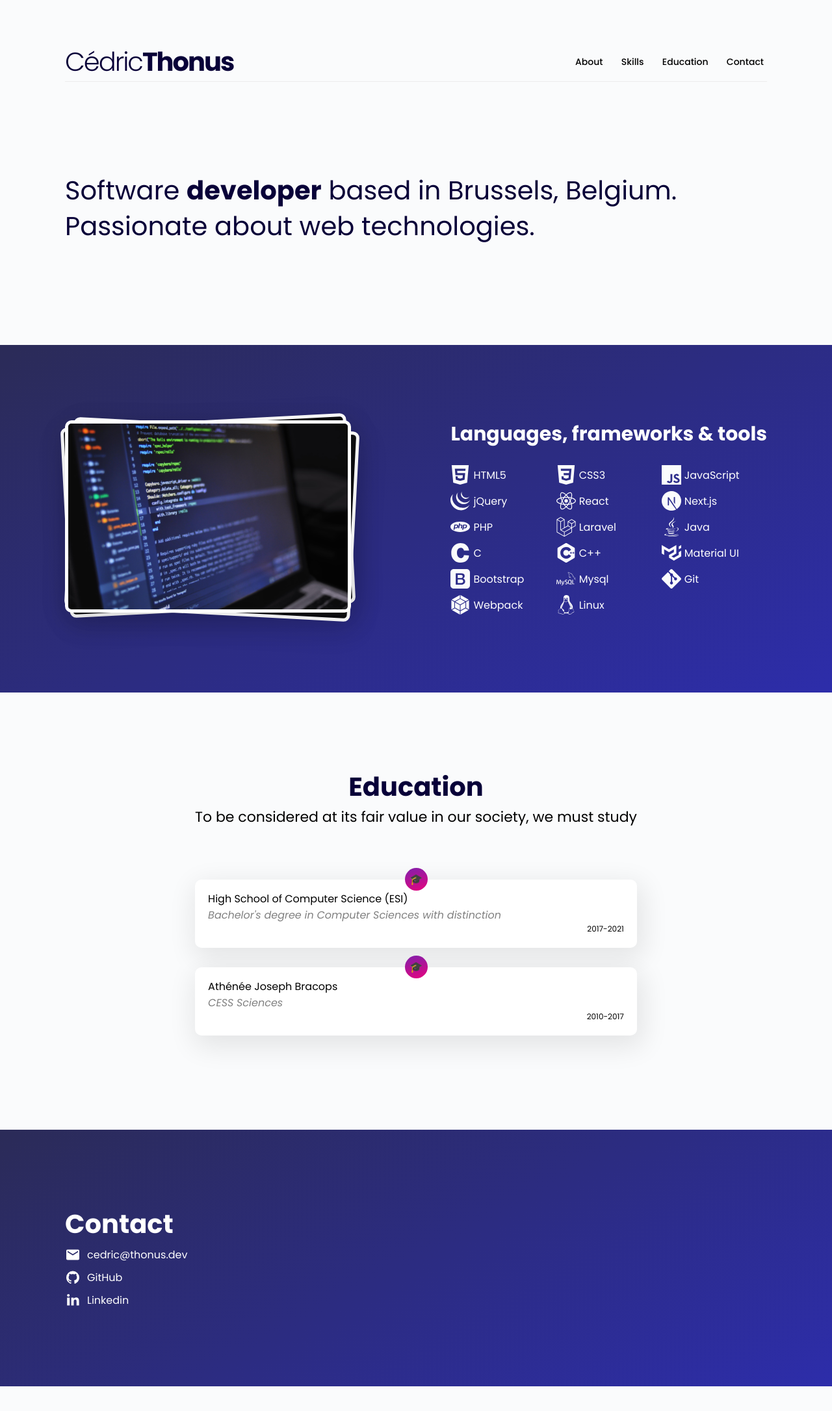
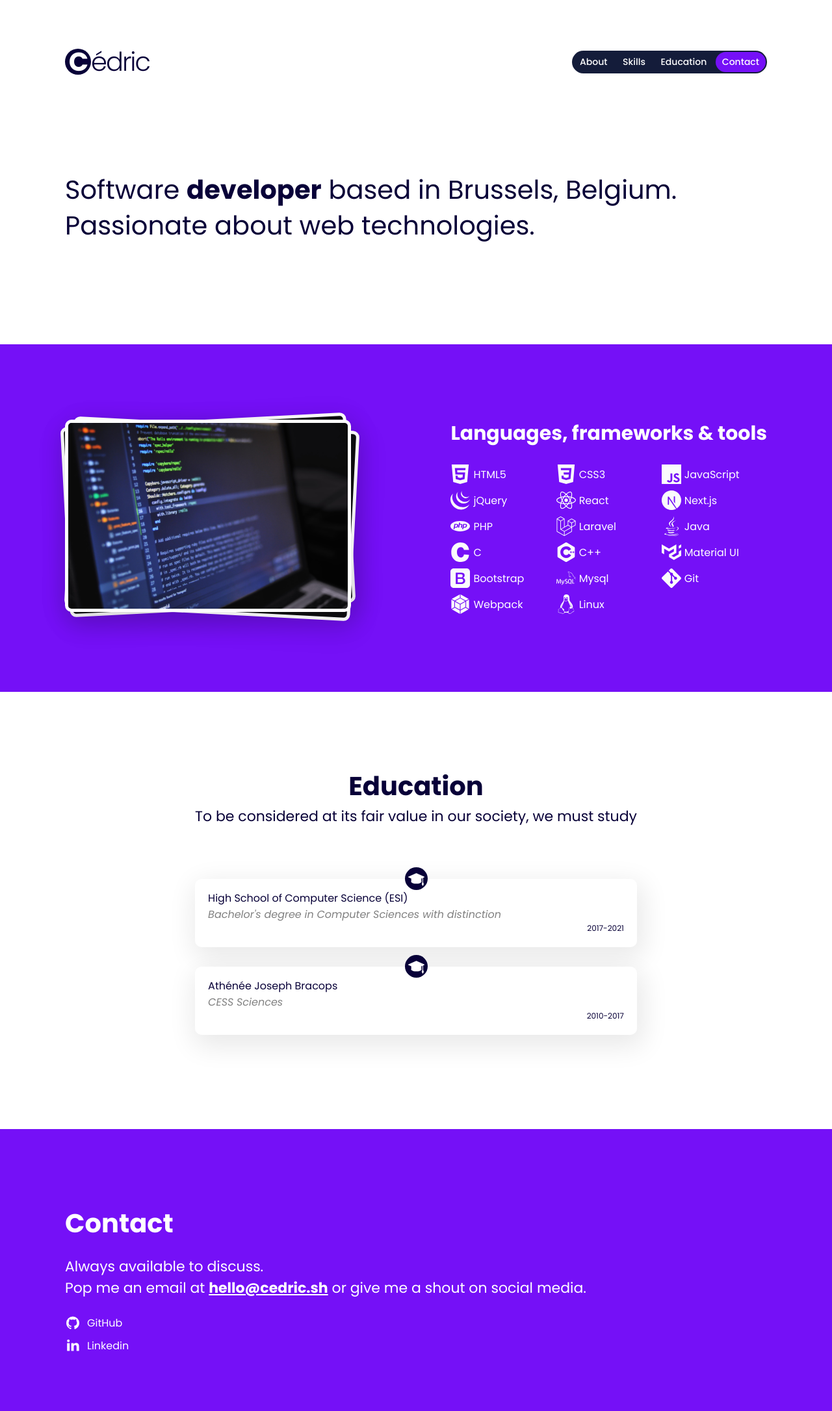
Before and after one commit to cedreams/portfolio, a Next.js app: page / in a window 1280 px wide. Shown: the top 2172 px of the page at 65% size. Before the commit the page ends 2134 px from the top, so only its background shows below. Built offline with nearby package versions, Linux system fonts and the light colour scheme.

Commit message:
refactor: upgrade design of some components

```diff
--- a/src/components/Contact.tsx
+++ b/src/components/Contact.tsx
@@ -1,13 +1,20 @@
+import { whileStatement } from "@babel/types";
+
 export default function Contact() {
     return (
         <div id="contact" className="contact-content">
             <div className="contact-title title">Contact</div>
 
-            <div className="contact-item">
-                <a href="mailto:cedric@thonus.dev">
-                    <img src="assets/images/icons/email.svg"/>
-                    cedric@thonus.dev
-                </a>
+            <div className="contact-desc">
+                Always available to discuss.<br />
+
+                Pop me an email at&nbsp;
+                <span className="mail">
+                    <a style={{color: "white", textDecoration: "underline"}}href="mailto:hello@cedric.sh">
+                        hello@cedric.sh
+                    </a>
+                </span>
+                &nbsp;or give me a shout on social media.
             </div>
             <div className="contact-item">
                 <a href="https://github.com/cedream">
--- a/src/components/Education/EducationItem/index.tsx
+++ b/src/components/Education/EducationItem/index.tsx
@@ -4,7 +4,9 @@ export default function({place, name, date}: EducationItemProps) {
     return (
         <>
             <div className="education-item">
-                <div className="education-hole-gradhat">🎓</div>
+                <div className="education-hole-gradhat">
+                    <img src="assets/images/grad_hat.svg" />
+                </div>
                 <div className="education-item-place">
                     {place}
                 </div>
--- a/src/components/Menu/index.tsx
+++ b/src/components/Menu/index.tsx
@@ -6,10 +6,10 @@ export default function Menu() {
         <div className="menu-content">
             <Logo />
             <div className="menu-links">
-                <Link smooth to="about" className="menu-link">About</Link>
+                <Link smooth to="about" className="menu-link selected">About</Link>
                 <Link smooth to="skills" className="menu-link">Skills</Link>
                 <Link smooth to="education" className="menu-link">Education</Link>
-                <Link smooth to="contact" className="menu-link">Contact</Link>
+                <Link smooth to="contact" className="menu-link contact">Contact</Link>
             </div>
         </div>
     );
--- a/src/components/Menu/logo.tsx
+++ b/src/components/Menu/logo.tsx
@@ -1,8 +1,10 @@
 export default function Logo() {
     return (
         <div className="logo">
-            <div className="gradient-name">Cédric</div>
-            <div>Thonus</div>
+            <div className="gradient-name">
+                <div className="c-letter">C</div>
+                édric
+            </div>
         </div>
     )
 }
--- a/src/pages/index.tsx
+++ b/src/pages/index.tsx
@@ -8,6 +8,7 @@ import fadeInUp from "../animations/fadeInUp";
 import fadeInDown from "../animations/fadeInDown";
 
 export default function Home() {
+
     return (
         <>
 
--- a/src/styles/global.css
+++ b/src/styles/global.css
@@ -1,12 +1,18 @@
 @import url('https://fonts.googleapis.com/css2?family=Poppins:ital,wght@0,300;0,400;0,500;0,600;0,700;0,800;0,900;1,200;1,300;1,400;1,500;1,600;1,700;1,800;1,900&display=swap');
+
+:root {
+    --color: #080038;
+    --bg-purple: #7510F7;
+}
 
 body,html {
     padding: 0;
     margin: 0;
-    background-color: #FAFBFC;
+    background-color: var(--bg);
     font-family: 'Poppins', sans-serif;
     -webkit-font-smoothing: antialiased;
     -moz-osx-font-smoothing: grayscale;
+    color: var(--color);
 }
 
 * {
@@ -14,19 +20,24 @@ body,html {
 }
 
 .logo {
-    display: flex;
-    font-weight: 700;
     font-size: 2.5em;
     letter-spacing: -2px;
-    color: #080038;
 }
 
 .gradient-name {
-    /*background: -webkit-gradient(linear, left top, right bottom, from(#2b2b58), to(#2d2dab));
-    -webkit-background-clip: text;
-    -webkit-text-fill-color: transparent;
-    */
     font-weight: 100;
+}
+
+.gradient-name .c-letter {
+    display: inline-block;
+    background: var(--color);
+    color: white;
+    font-weight: bold;
+    height: 40px;
+    width: 40px;
+    line-height: 40px;
+    text-align: center;
+    border-radius: 50px;
 }
 
 .title {
@@ -39,22 +50,32 @@ body,html {
     display: flex;
     flex-direction: row;
     justify-content: space-between;
+    background: #141c3a;
+    border-radius: 50px;
+    padding: 2px;
 }
 
 .menu-link {
-    padding: 5px;
+    padding: 5px 10px;
     text-decoration: none;
     font-weight: 500;
     font-size: 14px;
     transition: .25s ease-in-out;
-    color:black;
     cursor: pointer;
     border-radius: 5px;
+    color:white;
+
+}
+
+.menu-link.contact {
+    background: var(--bg-purple);
+    border-radius: 50px;
 }
 
 .menu-link:hover {
-    transform: scale(1.2);
-    background: #2b2b5912;
+    background: white;
+    border-radius: 50px;
+    color:var(--color);
 }
 
 .main-container {
@@ -62,7 +83,7 @@ body,html {
 }
 
 .bg-container {
-    background: linear-gradient(151.18deg,#2b2b58 .46%,#2d2dab 101.36%);
+    background: var(--bg-purple);
     padding-top: 100px;
     padding-bottom: 100px;
 }
@@ -75,13 +96,11 @@ body,html {
     flex-direction: row;
     justify-content: space-between;
     margin-top: 50px;
-    border-bottom: 1px solid #ececec;
 }
 
 .about-content {
     margin: 140px auto;
     max-width: 1080px;
-    color: #080038;
     line-height: 55px;
     font-size: 40px;
 }
@@ -110,6 +129,15 @@ body,html {
     color: white;
 }
 
+.contact-desc {
+    font-size: 22px;
+    padding: 20px 0px;
+}
+
+.contact-desc .mail {
+    font-weight:bold;
+}
+
 .education-grad-hat {
     width: 400px;
     margin: 0px auto -165px;
@@ -118,7 +146,6 @@ body,html {
 
 .education-title {
     text-align: center;
-    color: #080038;
 }
 
 .education-desc {
@@ -140,9 +167,17 @@ body,html {
     height: 35px;
     border-radius: 50px;
     margin: -38px auto 0px;
-    background: linear-gradient(163.1deg,#7a22af -5.81%,#f40078 113.99%);
+    background: var(--color);
     text-align: center;
     line-height: 35px;
+}
+
+.education-hole-gradhat img {
+    height: 25px;
+    width: 25px;
+    text-align: center;
+    vertical-align: middle;
+    margin-top: -2px;
 }
 
 .education-item-name {
@@ -256,7 +291,6 @@ body,html {
 
     .about-content {
         margin: 80px auto;
-        color: #080038;
         line-height: 31px;
         font-size: 25px;
     }
```
Also changed, not shown: public/assets/images/grad_hat.svg.
